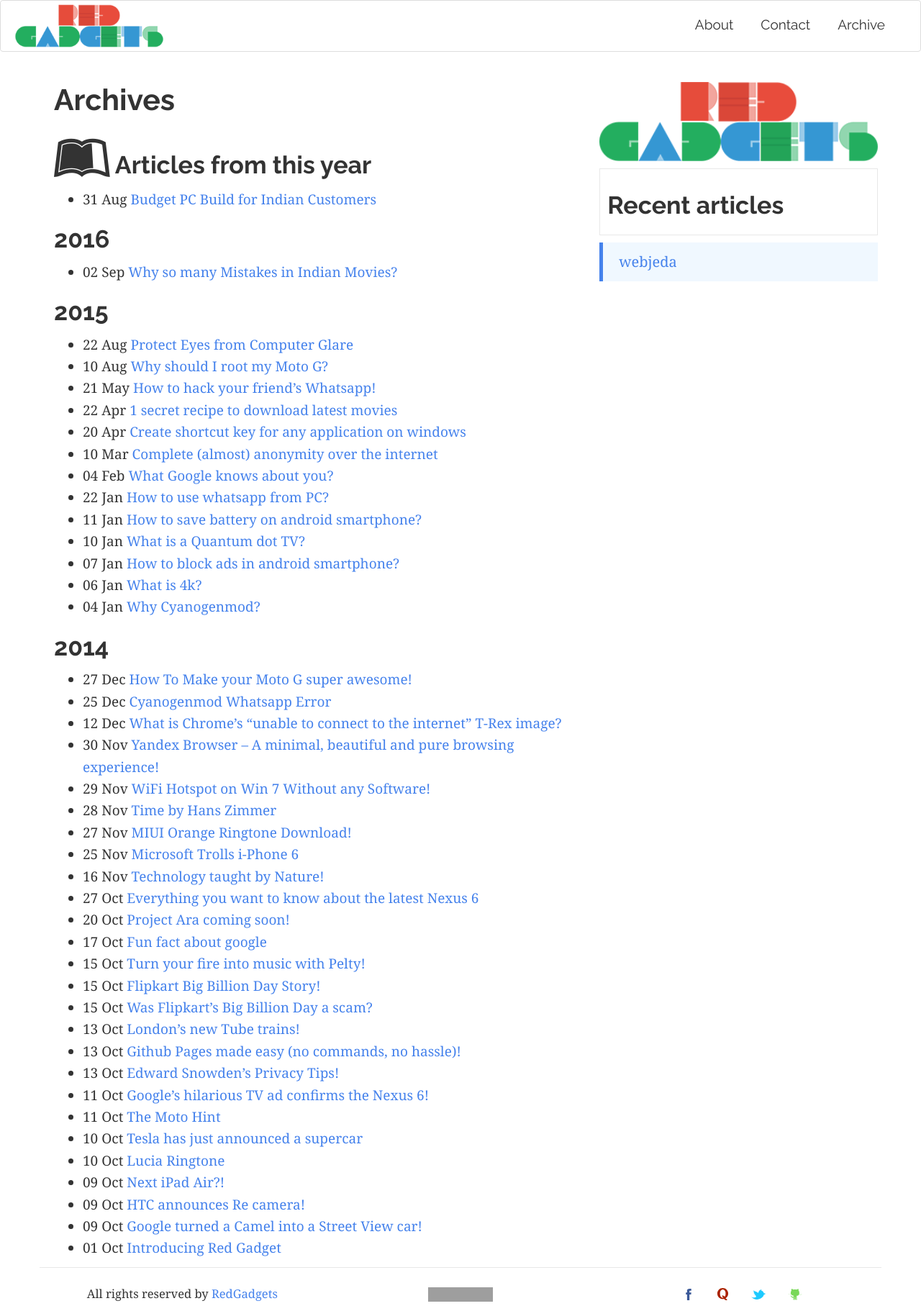
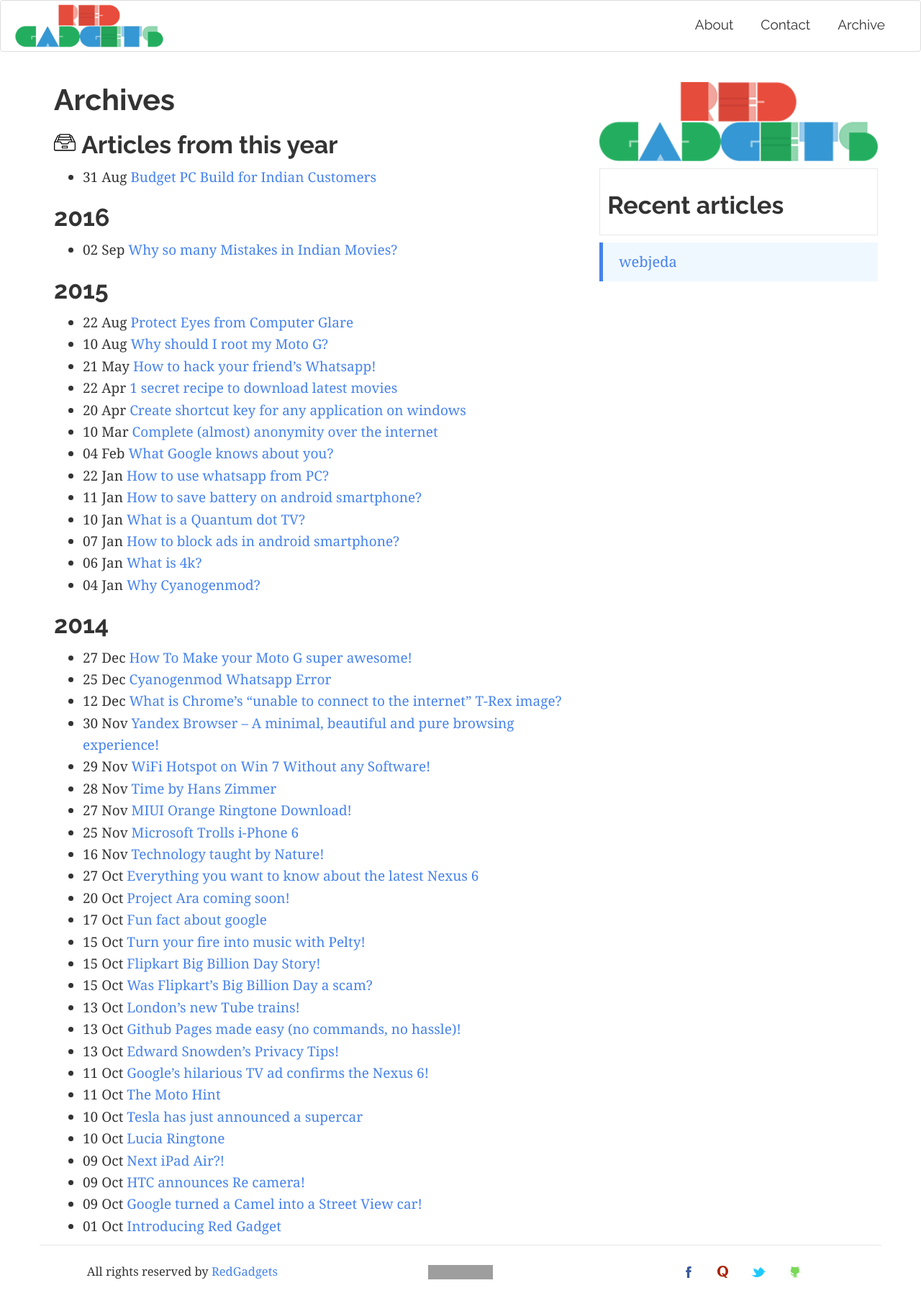
Before and after one commit to javier-marroquin/redgadgets, a Jekyll site: the page built from archives.md, in a window 1280 px wide. Shown: the whole page at 72% size. Built offline with Jekyll 4.4.1, drawn with Linux system fonts in a browser that asks for light colours; nearby versions of some CDN libraries; after the commit the page ends 1784 px from its top, so only the background shows below that; grey boxes are pictures that could not be loaded.

Commit message:
remove fontawesome

```diff
--- a/_includes/header.html
+++ b/_includes/header.html
@@ -17,7 +17,7 @@
             <ul class="nav navbar-nav navbar-right">
         <li><a href="{{site.baseurl}}/about/">About</a></li>
         <li><a href="{{site.baseurl}}/contact/">Contact</a></li>
-        <li><a href="{{site.baseurl}}/contact/">Archive</a></li>
+        <li><a href="{{site.baseurl}}/archive/">Archive</a></li>
 <!--         <li class="dropdown">
           <a href="#" class="dropdown-toggle" data-toggle="dropdown" role="button" aria-haspopup="true" aria-expanded="false">More <span class="caret"></span></a>
           <ul class="dropdown-menu">
--- a/archives.md
+++ b/archives.md
@@ -8,7 +8,63 @@
 ---
 
 <section id="archive">
-  <h2><i class="fa fa-leanpub fa-2x"></i> Articles from this year</h2>
+  <h2><svg version="1.1" xmlns="http://www.w3.org/2000/svg" xmlns:xlink="http://www.w3.org/1999/xlink" x="0px" y="0px" viewBox="0 0 512 512" style="enable-background:new 0 0 512 512;" width="30px" height="30px">
+<g>
+	<g>
+		<path d="M312.461,332.734H199.539c-8.511,0-15.434,6.923-15.434,15.434v34.634c0,8.511,6.923,15.435,15.434,15.435h112.923
+			c8.511,0,15.435-6.923,15.435-15.435v-34.634C327.895,339.658,320.972,332.734,312.461,332.734z M308.051,378.393H203.948v-25.814
+			h104.103V378.393z"/>
+	</g>
+</g>
+<g>
+	<g>
+		<path d="M506.976,246.958l0.159-0.08L432.73,99.774c-6.015-11.89-18.025-19.275-31.346-19.275h-14.141V66.824
+			c0-5.48-4.442-9.922-9.922-9.922H134.68c-5.48,0-9.922,4.442-9.922,9.922v13.675h-14.141c-13.321,0-25.331,7.385-31.346,19.275
+			L4.865,246.878l0.159,0.08C1.837,252.207,0,258.363,0,264.939v155.409c0,19.162,15.59,34.751,34.752,34.751h442.497
+			c19.162,0,34.751-15.59,34.751-34.751V264.939C512,258.363,510.163,252.207,506.976,246.958z M387.242,102.548h14.141
+			c4.959,0,9.43,2.751,11.671,7.179l60.93,120.462h-41.431v-37.066c0-5.48-4.442-9.922-9.922-9.922h-12.275v-53.227
+			c0-5.48-4.442-9.922-9.922-9.922h-13.192V102.548z M412.71,203.044v27.144h-52.359c-8.984,0-17.174,5.293-20.865,13.482
+			l-14.296,31.71c-0.136,0.299-0.435,0.493-0.764,0.493H187.575c-0.329,0-0.628-0.194-0.764-0.494l-14.295-31.708
+			c-3.692-8.19-11.882-13.483-20.866-13.483H99.291v-27.144H412.71z M144.602,76.746h222.796v43.305H144.602V76.746z
+			 M390.512,139.895v43.305H121.488v-43.305H390.512z M98.946,109.727c2.24-4.429,6.712-7.179,11.671-7.179h14.141v17.503h-13.192
+			c-5.48,0-9.922,4.442-9.922,9.922v53.227H89.369c-5.48,0-9.922,4.442-9.922,9.922v37.066H38.016L98.946,109.727z M477.249,433.049
+			H34.752c-7.004,0-12.703-5.699-12.703-12.701V264.939c0-7.003,5.698-12.701,12.703-12.701H151.65c0.328,0,0.629,0.194,0.765,0.495
+			l14.295,31.708c3.692,8.19,11.881,13.481,20.865,13.481h136.85c8.984,0,17.174-5.292,20.865-13.48l14.296-31.709v-0.001
+			c0.136-0.3,0.435-0.494,0.764-0.494h116.898c7.004,0,12.701,5.699,12.701,12.701v155.409h0.001
+			C489.951,427.352,484.253,433.049,477.249,433.049z"/>
+	</g>
+</g>
+<g>
+</g>
+<g>
+</g>
+<g>
+</g>
+<g>
+</g>
+<g>
+</g>
+<g>
+</g>
+<g>
+</g>
+<g>
+</g>
+<g>
+</g>
+<g>
+</g>
+<g>
+</g>
+<g>
+</g>
+<g>
+</g>
+<g>
+</g>
+<g>
+</g>
+</svg>&nbsp;Articles from this year</h2>
 {% for post in site.posts %}
   {% unless post.next %}
   <ul class="this">
@@ -25,5 +81,3 @@
 {% endfor %}
   </ul>
 </section>
-
-<link rel="stylesheet" href="https://maxcdn.bootstrapcdn.com/font-awesome/4.5.0/css/font-awesome.min.css">
```
